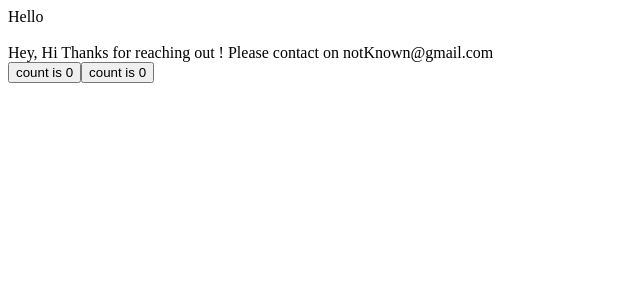
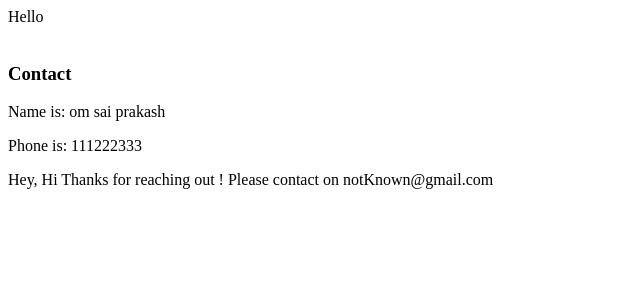
Before and after one commit to prakashreddy5155/AllVueProjects, a Vue app in the folder Basic vue3 project/vue3-basic-project/: page / in a window 1280 px wide. Shown: the top 300 px of the page, without its empty margins (0-640 px from the left). Built offline with nearby package versions, Linux system fonts and the light colour scheme.

Commit message:
learn: component communication with props statically

```diff
--- a/Basic vue3 project/vue3-basic-project/src/App.vue
+++ b/Basic vue3 project/vue3-basic-project/src/App.vue
@@ -1,13 +1,10 @@
 <template>
 
 <div> {{ greet }}</div> <br>
-<ContactUs></ContactUs> <br>
-<ButtonCounter></ButtonCounter>
-<ButtonCounter></ButtonCounter>
+<Contact name="om sai prakash" phone="111222333"></Contact>
 </template>
 <script setup>
-import ButtonCounter from './components/ButtonCounter.vue';
-import ContactUs from './components/ContactUs.vue';
+import Contact from './components/Contact.vue';
 
     const greet = "Hello";
         </script>
--- a/Basic vue3 project/vue3-basic-project/src/components/ContactUs.vue
+++ b/Basic vue3 project/vue3-basic-project/src/components/Contact.vue
@@ -1,6 +1,11 @@
 <template>
+
+<h3>Contact</h3>
+<p>Name is: {{ name }}</p>
+<p>Phone is: {{ phone }}</p>
  Hey, Hi Thanks for reaching out !
  Please contact on {{ email }}
+
 </template>
 
 <script setup>
@@ -8,4 +13,5 @@
 import {ref} from "vue";
 
     let email = ref("notKnown@gmail.com");
+    const props = defineProps(["name","phone"]);
 </script>
```
Also changed, not shown: 1 other file (tests, documents, lock files or other folders).
